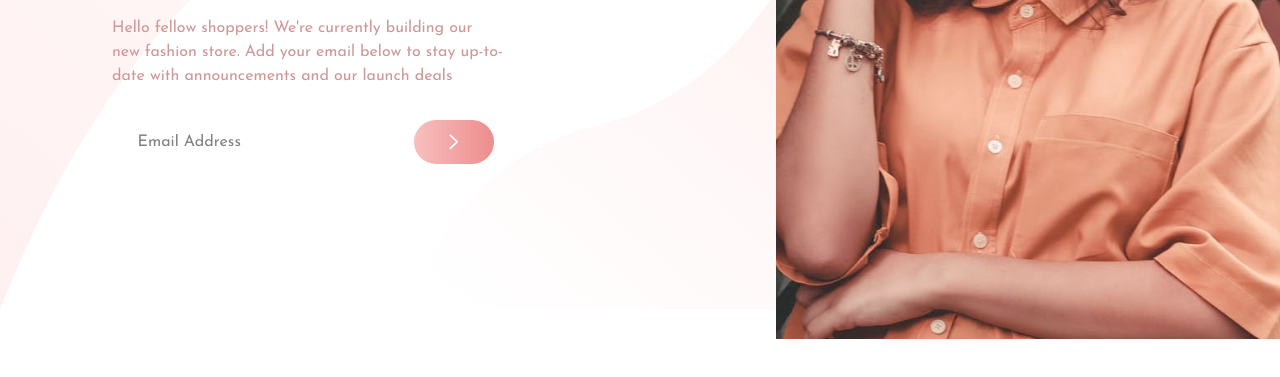
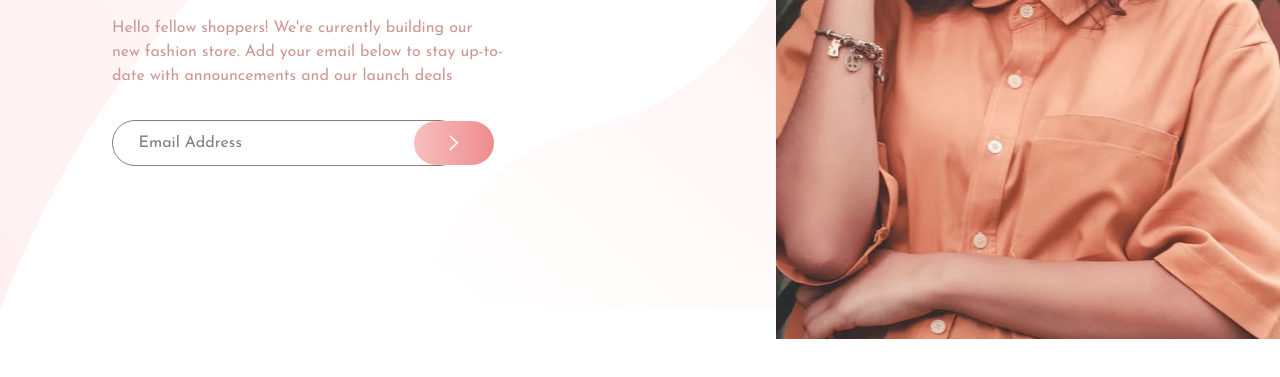
Before and after one commit to semajame/baseApparel, a plain HTML site: page index.html in a window 1280 px wide. Shown: the part 391-768 px from the top of the page. Drawn offline with Linux system fonts and the light colour scheme.

Commit message:
Update style.css

```diff
--- a/style.css
+++ b/style.css
@@ -103,7 +103,7 @@ body{
 
 .input-container input{
     border-radius: 30px;
-    border: none;
+    border: 1px solid gray;
     width: 350px;
     padding: 0.6rem 0 0.6rem 1.6rem;
     outline: none;
```
